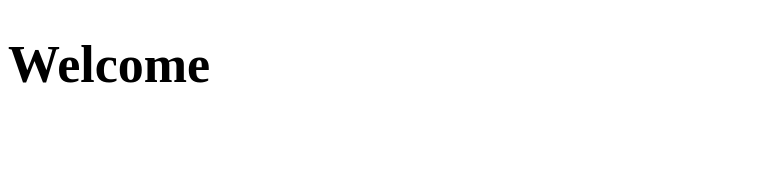
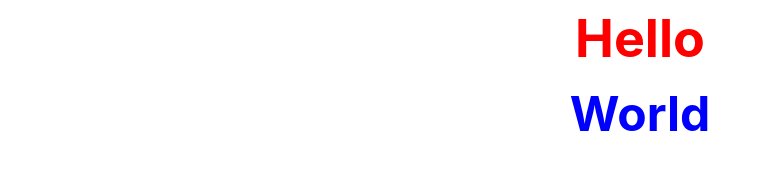
Before and after one commit to therockhopper/web-starter, a plain HTML site: page src/index.html in a window 1280 px wide. Shown: the whole page, without its empty margins (0-763 px from the left). Drawn offline with Linux system fonts and the light colour scheme.

Commit message:
feat - add JS

```diff
--- a/src/index.html
+++ b/src/index.html
@@ -2,12 +2,14 @@
 <html>
   <head>
     <meta charset="utf-8" />
-    <title>Getting Started With HTML</title>
+    <title>Getting Started</title>
     <link rel="stylesheet" href="styles.css">
   </head>
   <body>
-    <div>
-      <h1 class="welcome">Welcome</h1>
+    <div class="container">
+      <h1 class="welcome">Hello</h1>
+      <h3 id="name" class="name">...</h3>
     </div>
   </body>
+  <script type="text/javascript" src="index.js"></script>
 </html>
--- /dev/null
+++ b/src/index.js
@@ -0,0 +1,5 @@
+const nameElm = document.getElementById("name");
+if (nameElm) {
+  console.log(nameElm);
+  nameElm.innerHTML = "World";
+}
--- a/src/styles.css
+++ b/src/styles.css
@@ -1,3 +1,82 @@
+:root {
+  --red: #FF0000;
+  --blue: #0000FF;
+}
+
+/* Box sizing rules */
+*,
+*::before,
+*::after {
+  box-sizing: border-box;
+}
+
+/* Remove default margin */
+body,
+h1,
+h2,
+h3,
+h4,
+p,
+figure,
+blockquote,
+dl,
+dd {
+  margin: 0;
+}
+
+/* Remove list styles on ul, ol elements with a list role, which suggests default styling will be removed */
+ul[role='list'],
+ol[role='list'] {
+  list-style: none;
+}
+
+/* Set core root defaults */
+html:focus-within {
+  scroll-behavior: smooth;
+}
+
+/* Set core body defaults */
+body {
+  min-height: 100vh;
+  text-rendering: optimizeSpeed;
+  line-height: 1.5;
+  /* use apple fonts */
+  font-family: -apple-system, BlinkMacSystemFont, sans-serif;
+}
+
+/* A elements that don't have a class get default styles */
+a:not([class]) {
+  text-decoration-skip-ink: auto;
+}
+
+/* Make images easier to work with */
+img,
+picture {
+  max-width: 100%;
+  display: block;
+}
+
+/* Inherit fonts for inputs and buttons */
+input,
+button,
+textarea,
+select {
+  font: inherit;
+}
+
+.container {
+  display: flex;
+  flex-direction: column;
+  justify-content: center;
+  align-items: center;
+}
+
 .welcome {
   font-size: 52px;
+  color: var(--red);
 }
+
+.name {
+  font-size: 48px;
+  color: var(--blue);
+}
```
Also changed, not shown: 1 other file.
